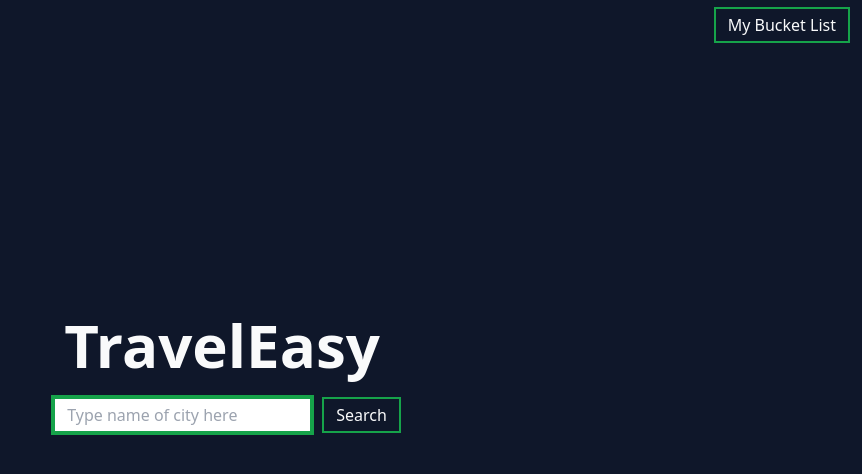
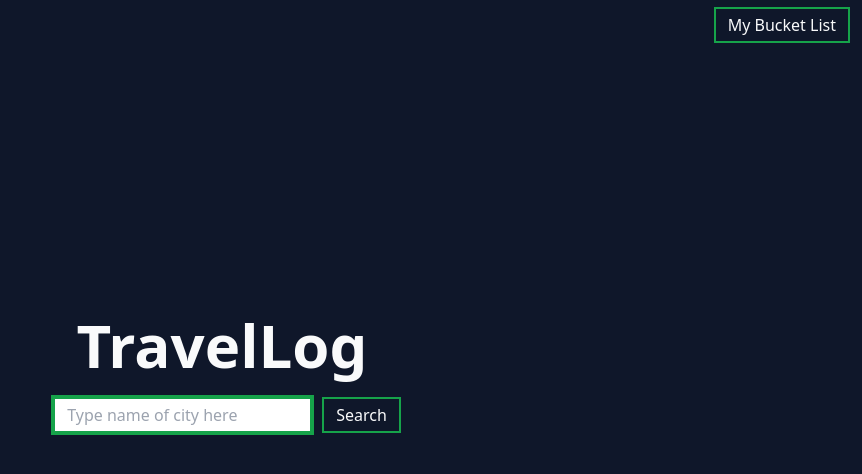
Before and after one commit to Xyfalix/React-Travel-App, a React (Vite) app: page / in a window 1280 px wide. Shown: the top 474 px of the page, without its empty margins (418-1280 px from the left). Built offline with nearby package versions, Linux system fonts and the light colour scheme.

Commit message:
Change App name from TravelEasy to TravelLog

```diff
--- a/src/App.jsx
+++ b/src/App.jsx
@@ -19,7 +19,7 @@ export default function App() {
         </Link>
       </div>
       <div className="flex flex-col items-center justify-center col-span-2 row-start-2 row-end-3 pb-20">
-        <h1 className="text-6xl text-black-500 font-bold text-gray-50 text-center">TravelEasy</h1>
+        <h1 className="text-6xl text-black-500 font-bold text-gray-50 text-center">TravelLog</h1>
         <SearchCityInput onSearch={handleSearch}/>
       </div>
     </div>
```
